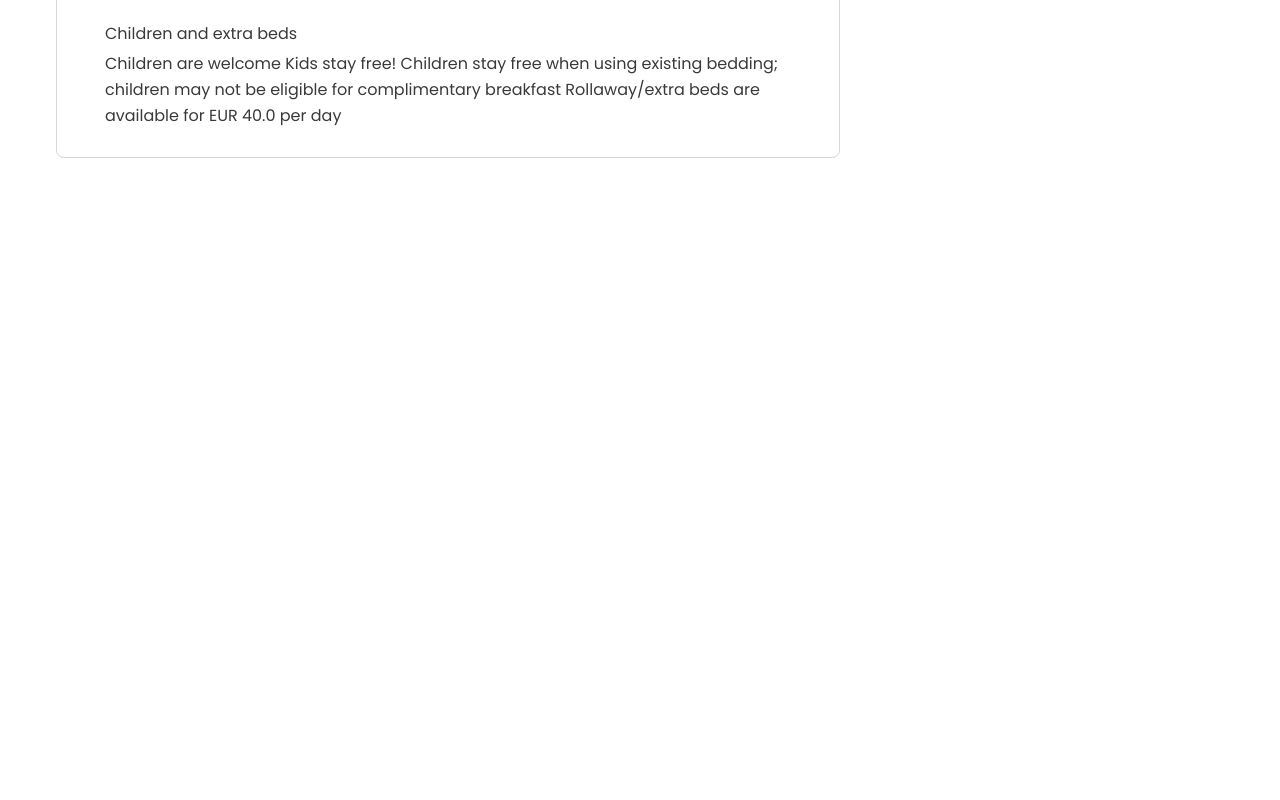
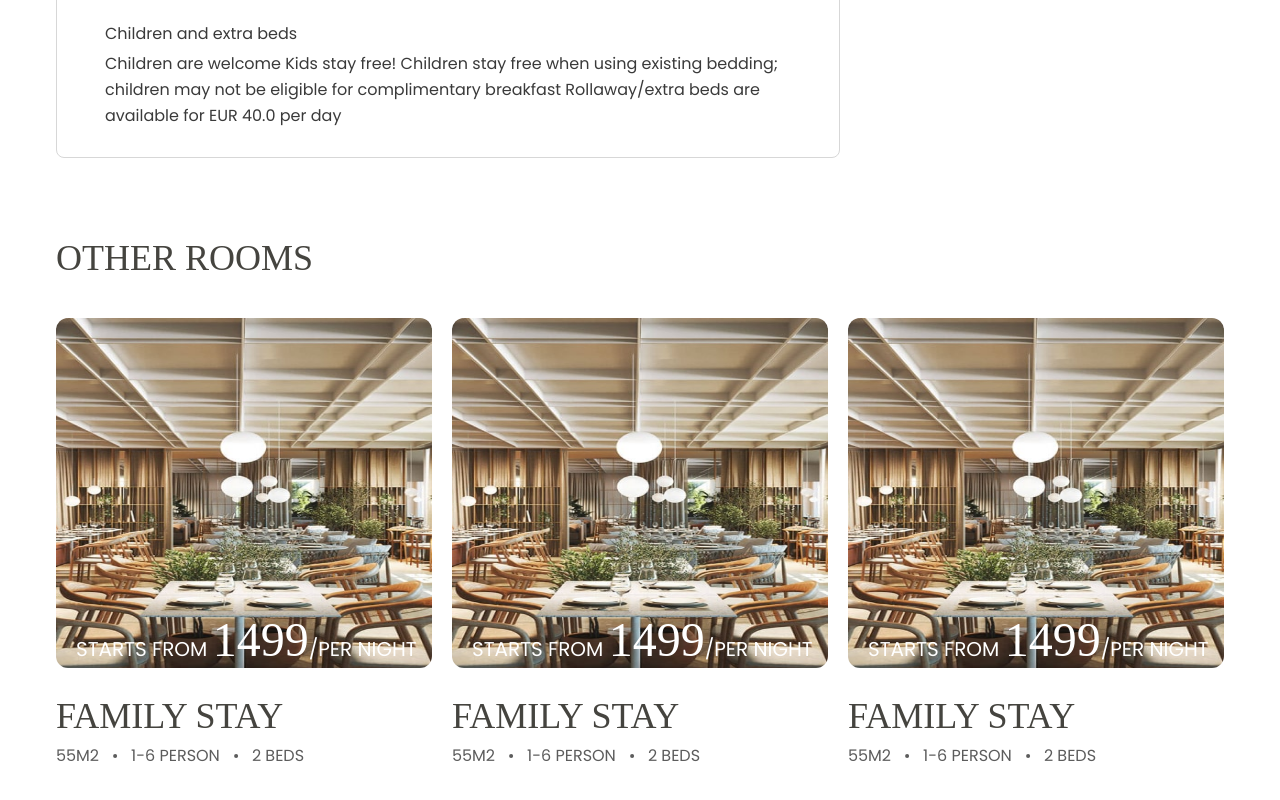
Before and after one commit to NAVIN0507/hotel, a Next.js app: page /room in a window 1280 px wide. Shown: the part 2213-3013 px from the top of the page. Before the commit the page ends 2467 px from the top, so only its background shows below. Built offline with nearby package versions, Linux system fonts and the light colour scheme; a web font is replaced by a local one.

Commit message:
Added OtherRooms section

```diff
--- a/app/room/page.tsx
+++ b/app/room/page.tsx
@@ -1,5 +1,6 @@
 import Hero from '@/components/Room/Hero'
 import NavBar from '@/components/Room/NavBar'
+import OtherRooms from '@/components/Room/OtherRooms'
 import RoomInfo from '@/components/Room/RoomInfo'
 import React from 'react'
 
@@ -9,6 +10,7 @@ const page = () => {
     <NavBar/>
     <Hero/>
     <RoomInfo/>
+    <OtherRooms/>
    </main>
   )
 }
--- /dev/null
+++ b/components/Room/OtherRooms.tsx
@@ -0,0 +1,34 @@
+import { Dot } from 'lucide-react'
+import Image from 'next/image'
+import React from 'react'
+
+const OtherRooms = () => {
+  return (
+   <section className='pl-10 pr-10 mt-10'>
+    <h1 className='font-mono text-4xl text-[#45443F]'>OTHER ROOMS</h1>
+     <div className='grid md:grid-cols-3 mt-10 gap-5'>
+    {[1 , 2 , 3].map((room) => (
+        <div className='flex flex-col gap-2'>
+
+            <div className='relative'>
+                <Image
+                src={"/assets/feature_section.jpg"}
+                alt='room'
+                width={400}
+                height={400}
+                className='w-[450px] h-[350px] rounded-xl'
+                />
+                <div className='absolute -mt-10 ml-5'>
+                     <h1 className='text-white text-center text-xl -mt-3'>STARTS FROM <span className='font-mono text-5xl'>1499</span>/PER NIGHT</h1>
+                </div>
+            </div>
+            <h1 className='mt-5 font-mono text-4xl text-[#45443F]'>FAMILY STAY</h1>
+            <h2 className='text-[#5C5C5C] flex gap-1'>55M2 <Dot/> 1-6 PERSON <Dot/> 2 BEDS</h2>
+        </div>
+    ))}
+    </div>
+   </section>
+  )
+}
+
+export default OtherRooms
```
